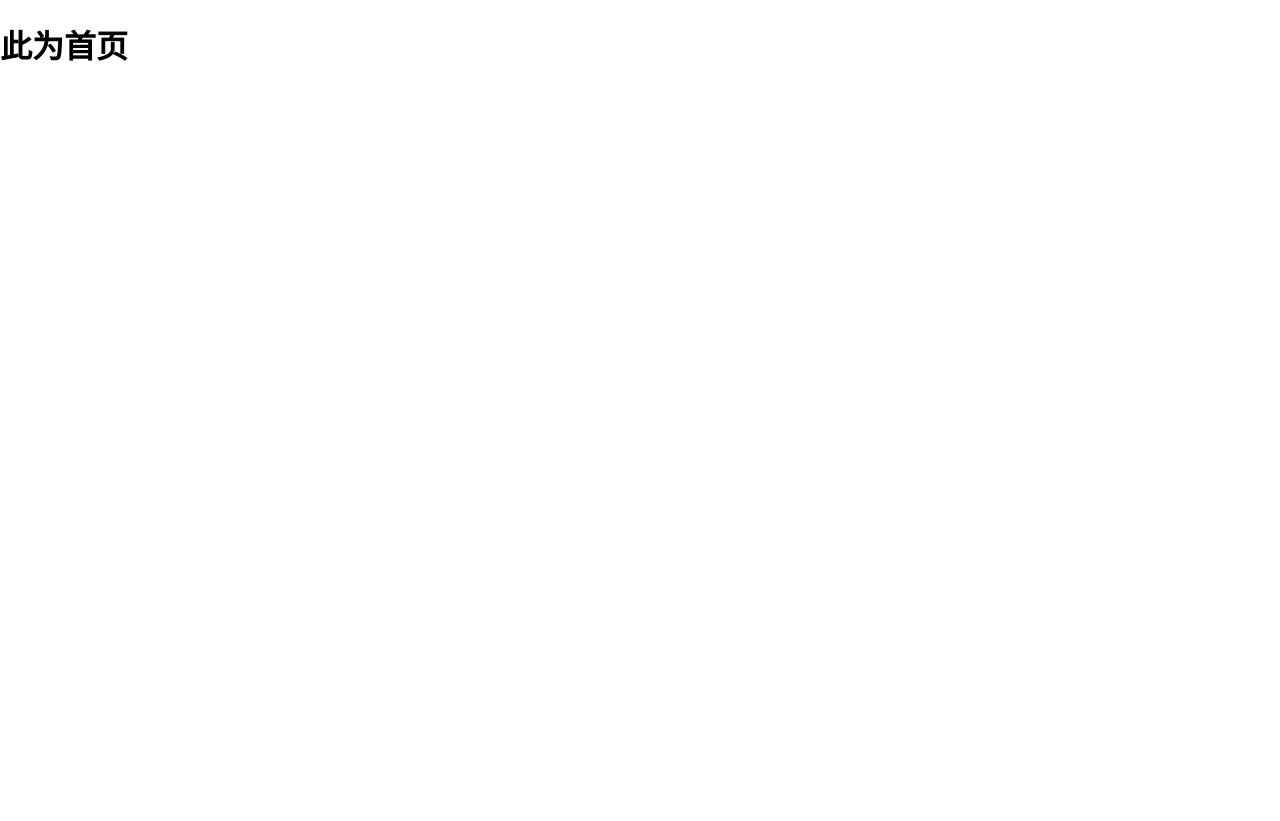
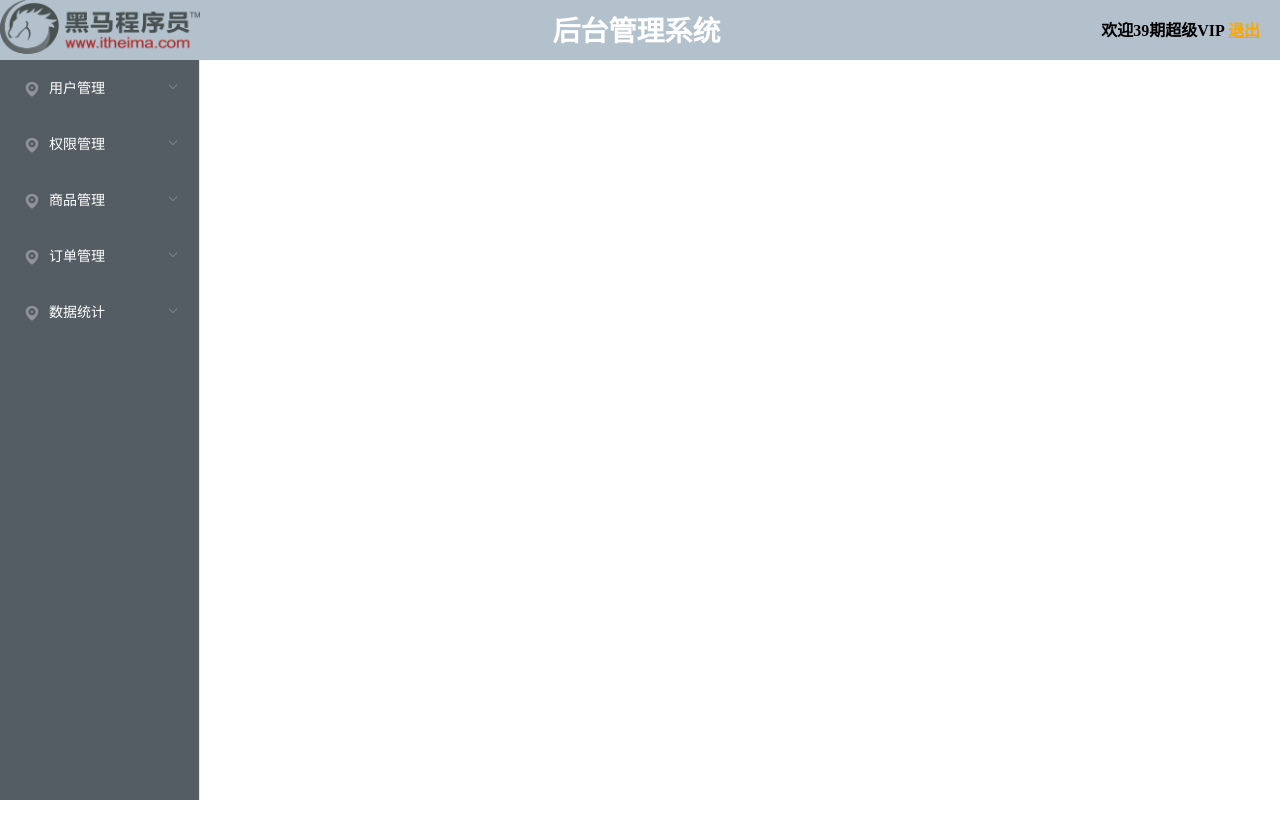
Before and after one commit to ShenGangOMG/vue-, a Vue app: page /#/home in a window 1280 px wide. After the commit the page ends 800 px from the top, so only its background shows below. Built offline with nearby package versions, Linux system fonts and the light colour scheme; sample sign-in values are in the browser's storage.

Commit message:
home主页头部左侧边栏基本完成

```diff
--- a/src/main.js
+++ b/src/main.js
@@ -11,28 +11,7 @@
 Vue.use(ElementUI)
 
 Vue.config.productionTip = false
-// 注册一个导航守卫
-router.beforeEach((to, from, next) => {
-  // 1. 判断用户访问的是不是登录页面， 如果是登录页面，直接放行
-  if (to.path === '/login') {
-    next()
-    return
-  }
 
-  // 2. 如果访问的是其他的页面，判断用户是否进行了登录
-  //    2.1 如果登录了，那就直接放行
-  //    2.2 如果没登录，那就跳转到登录页
-
-  if (localStorage.getItem('token')) {
-    next()
-  } else {
-    router.push('/login')
-  }
-
-  // next 这里提供的方法，是用来进行页面的跳转的
-  // 如果不调用这个方法，那么页面就不会进入
-  // next();
-})
 new Vue({
   router,
   render: h => h(App)
--- a/src/router.js
+++ b/src/router.js
@@ -4,13 +4,15 @@
 import Login from './views/Login.vue'
 // 引入Home主页
 import Home from './views/Home.vue'
+import User from './views/User.vue'
 Vue.use(Router)
 
-export default new Router({
+const router = new Router({
   routes: [
     {
+      // 如果链接不给指定页面redirect重定向到主页,如果未登陆,导航守卫会将页面定位到登陆页
       path: '/',
-      component: Home
+      redirect: '/home'
     },
     {
       path: '/login',
@@ -18,7 +20,30 @@
     },
     {
       path: '/home',
-      component: Home
+      component: Home,
+      children: [
+        {
+          path: '/user',
+          component: User
+        }
+      ]
     }
   ]
 })
+//注册一个导航守卫
+router.beforeEach((to, form, next) => {
+  // 判断用户访问的是否为登陆页面,如果是放行
+  if (to.path === '/login') {
+    next()
+    return
+  }
+  // 如果其他页面,判断是否登陆,登陆放行,未登陆跳转到登录页
+  // token令牌用于判断用户是否登陆
+  if (localStorage.getItem('token')) {
+    next()
+  } else {
+    router.push('/login')
+  }
+})
+// next 是导航守卫的方法,用于进行页面跳转,如果没有这个方法就不会进入页面
+export default router
--- a/src/views/Home.vue
+++ b/src/views/Home.vue
@@ -1,3 +1,146 @@
 <template>
-  <h1>此为首页</h1>
+  <!-- <h1>此为首页</h1> -->
+  <el-container>
+    <el-header>
+      <el-row type="flex" justify="space-between" align="middle">
+        <el-col :span="6">
+          <img src="../assets/logo.png" alt />
+        </el-col>
+        <el-col>
+          <h1>后台管理系统</h1>
+        </el-col>
+        <el-col :span="6" class="header-right">
+          <div>
+            欢迎39期超级VIP
+            <a href="#">退出</a>
+          </div>
+        </el-col>
+      </el-row>
+    </el-header>
+    <el-container>
+      <!-- 左侧边栏 -->
+      <el-aside width="200px">
+        <!-- 设置默认高亮的菜单项,赋值内容为菜单项的index值 -->
+        <el-menu
+          :default-active="$route.path"
+          class="el-menu-vertical-demo"
+          background-color="#545c64"
+          text-color="#fff"
+          active-text-color="#ffd04b"
+          :unique-opened="true"
+          :router="true"
+        >
+          <!-- submenu的属性  index是菜单id -->
+          <!-- menu-item 这个组件就是每个没有子菜单的菜单 -->
+          <el-submenu index="1">
+            <template slot="title">
+              <i class="el-icon-location"></i>
+              <span>用户管理</span>
+            </template>
+            <el-menu-item index="/user">
+              <i class="el-icon-menu"></i>
+              <span>用户管理</span>
+            </el-menu-item>
+          </el-submenu>
+
+          <el-submenu index="2">
+            <template slot="title">
+              <i class="el-icon-location"></i>
+              <span>权限管理</span>
+            </template>
+            <el-menu-item index="#">
+              <i class="el-icon-menu"></i>
+              <span>角色列表</span>
+            </el-menu-item>
+            <el-menu-item index="#">
+              <i class="el-icon-menu"></i>
+              <span>权限列表</span>
+            </el-menu-item>
+          </el-submenu>
+
+          <el-submenu index="3">
+            <template slot="title">
+              <i class="el-icon-location"></i>
+              <span>商品管理</span>
+            </template>
+            <el-menu-item index="#">
+              <i class="el-icon-menu"></i>
+              <span>商品列表</span>
+            </el-menu-item>
+            <el-menu-item index="#">
+              <i class="el-icon-menu"></i>
+              <span>分类参数</span>
+            </el-menu-item>
+            <el-menu-item index="#">
+              <i class="el-icon-menu"></i>
+              <span>商品分类</span>
+            </el-menu-item>
+          </el-submenu>
+
+          <el-submenu index="4">
+            <template slot="title">
+              <i class="el-icon-location"></i>
+              <span>订单管理</span>
+            </template>
+            <el-menu-item index="#">
+              <i class="el-icon-menu"></i>
+              <span>订单列表</span>
+            </el-menu-item>
+          </el-submenu>
+
+          <el-submenu index="5">
+            <template slot="title">
+              <i class="el-icon-location"></i>
+              <span>数据统计</span>
+            </template>
+            <el-menu-item index="#">
+              <i class="el-icon-menu"></i>
+              <span>数据报表</span>
+            </el-menu-item>
+          </el-submenu>
+        </el-menu>
+      </el-aside>
+      <el-main>
+        <router-view></router-view>
+      </el-main>
+    </el-container>
+  </el-container>
 </template>
+
+<script>
+export default {};
+</script>
+
+
+<style lang="less">
+.el-container {
+  height: 100%;
+  .el-header {
+    background-color: #b3c1cd;
+    padding: 0;
+
+    img {
+      width: 200px;
+    }
+    h1 {
+      font-size: 28px;
+      color: #fff;
+      font-weight: bolder;
+      padding: 0;
+      margin: 0;
+      text-align: center;
+    }
+    div a {
+      color: orange;
+    }
+  }
+}
+.header-right {
+  font-weight: bolder;
+  text-align: right;
+  padding-right: 20px;
+}
+.el-menu-vertical-demo.el-menu {
+  height: 100%;
+}
+</style>
--- a/src/views/Login.vue
+++ b/src/views/Login.vue
@@ -83,25 +83,24 @@
     };
   },
   methods: {
-    submitForm(formName) {
+    async submitForm(formName) {
       // 通过validate方法,对表单做整体校验
-      this.$refs[formName].validate(valid => {
+      let valid = await this.$refs[formName].validate();
+
       if (valid) {
-          axios({
+        let res = await axios({
           url: "http://localhost:8888/api/private/v1/login",
           method: "post",
           data: this.form
-            // 嵌套解构
-          }).then(({ data: { data, meta } }) => {
-            if (meta.status == 200) {
-              localStorage.setItem("token", data.token);
+        });
+
+        if (res.data.meta.status == 200) {
+          localStorage.setItem("token", res.data.data.token);
           this.$router.push("/home");
         }
-          });
       } else {
         return false;
       }
-      });
     },
     resetForm(formName) {
       this.$refs[formName].resetFields();
```
Also changed, not shown: src/assets/logo.png, src/views/User.vue (added). Lines whose indentation alone changed are shown as unchanged.
